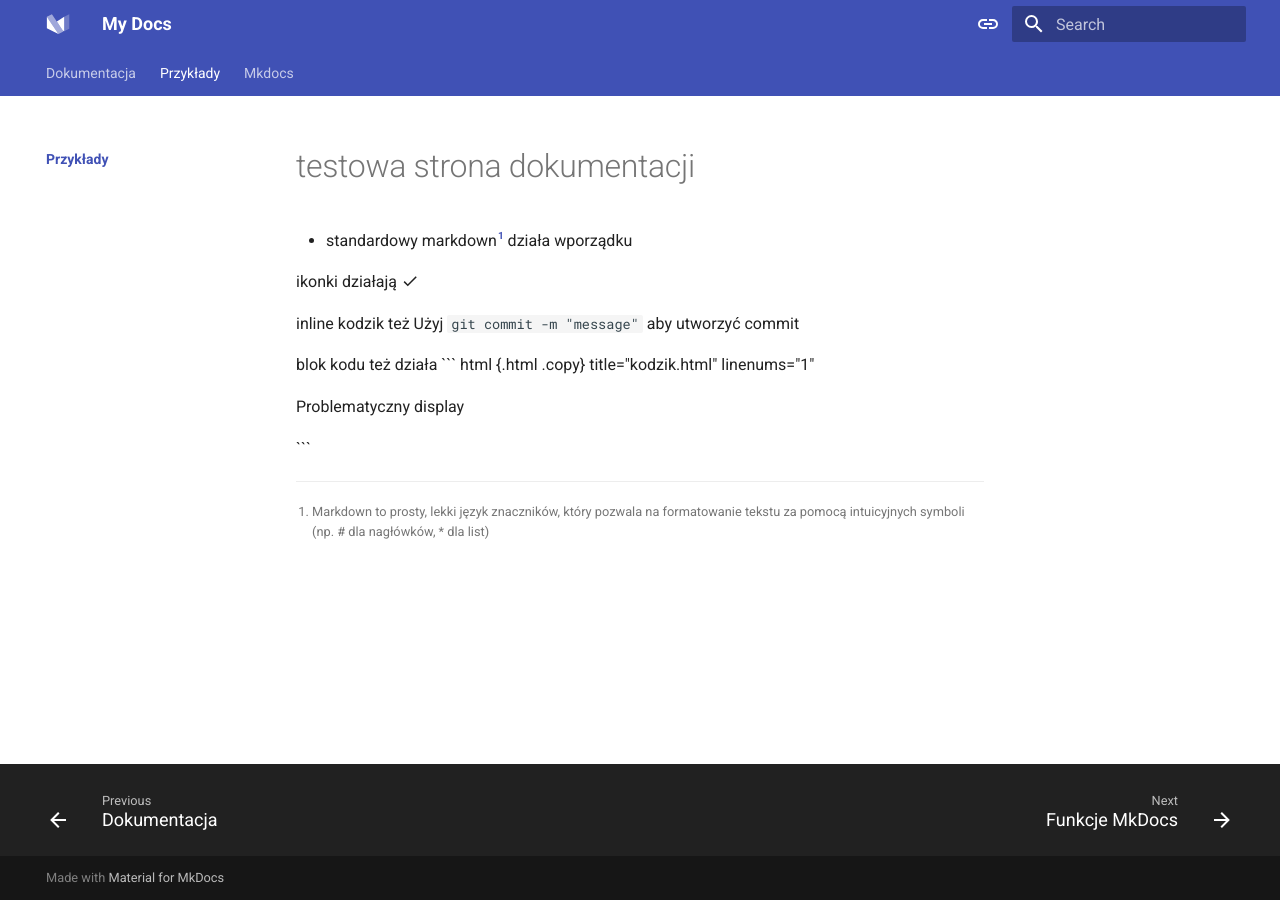
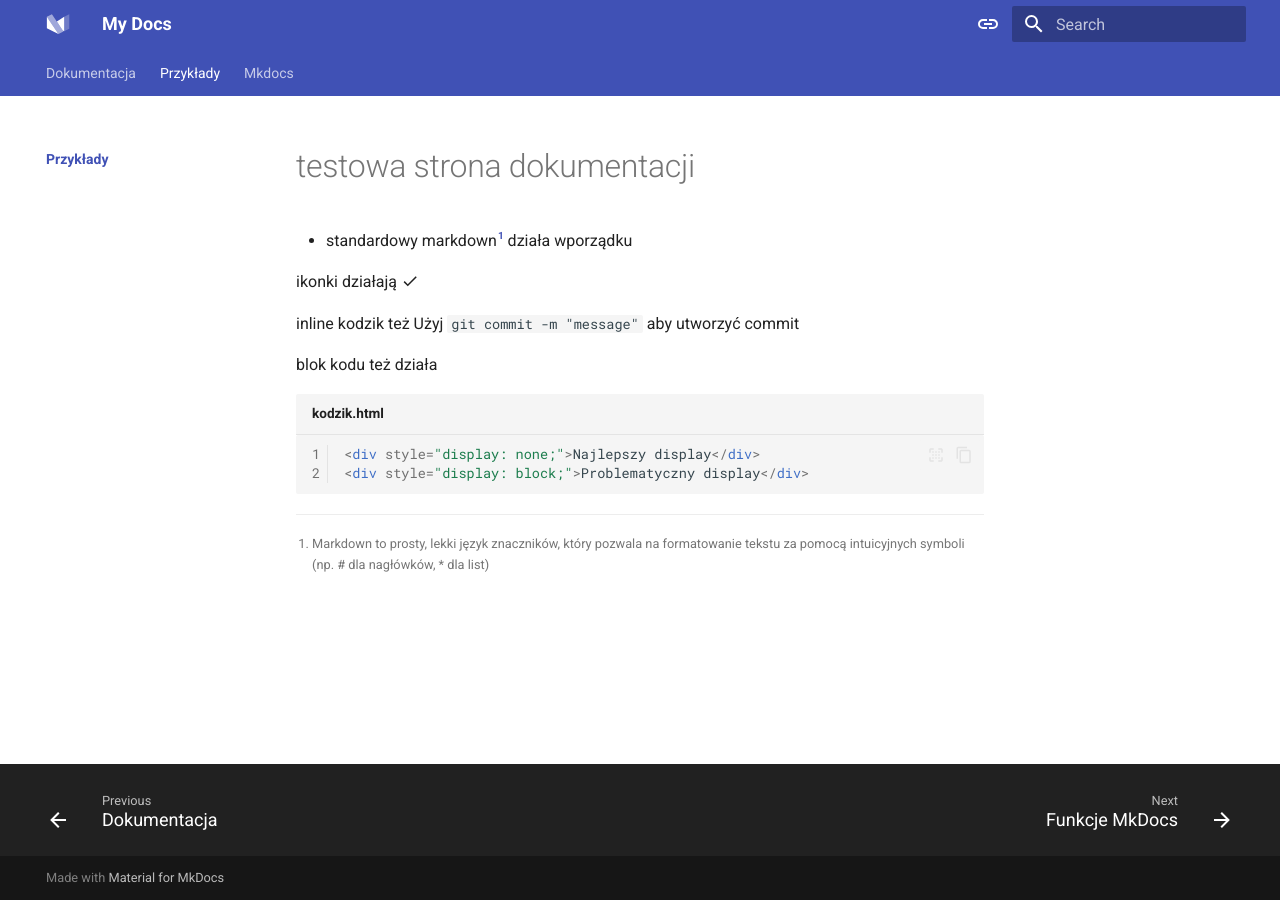
Before and after one commit to Szymci000/docs_test_public, an MkDocs documentation site: the page built from docs/Przykłady/index.md, in a window 1280 px wide. Built offline with MkDocs 1.6.1 and Material for MkDocs 9.7.7, drawn with Linux system fonts in a browser that asks for light colours.

Commit message:
Update Przykłady/index.md

````diff
--- a/docs/Przykłady/index.md
+++ b/docs/Przykłady/index.md
@@ -7,7 +7,7 @@ inline kodzik też
 Użyj `git commit -m "message"` aby utworzyć commit
 
 blok kodu też działa
-``` html {.html .copy} title="kodzik.html" linenums="1"
+``` html title="kodzik.html" linenums="1"
 <div style="display: none;">Najlepszy display</div>
 <div style="display: block;">Problematyczny display</div>
 ```
````
